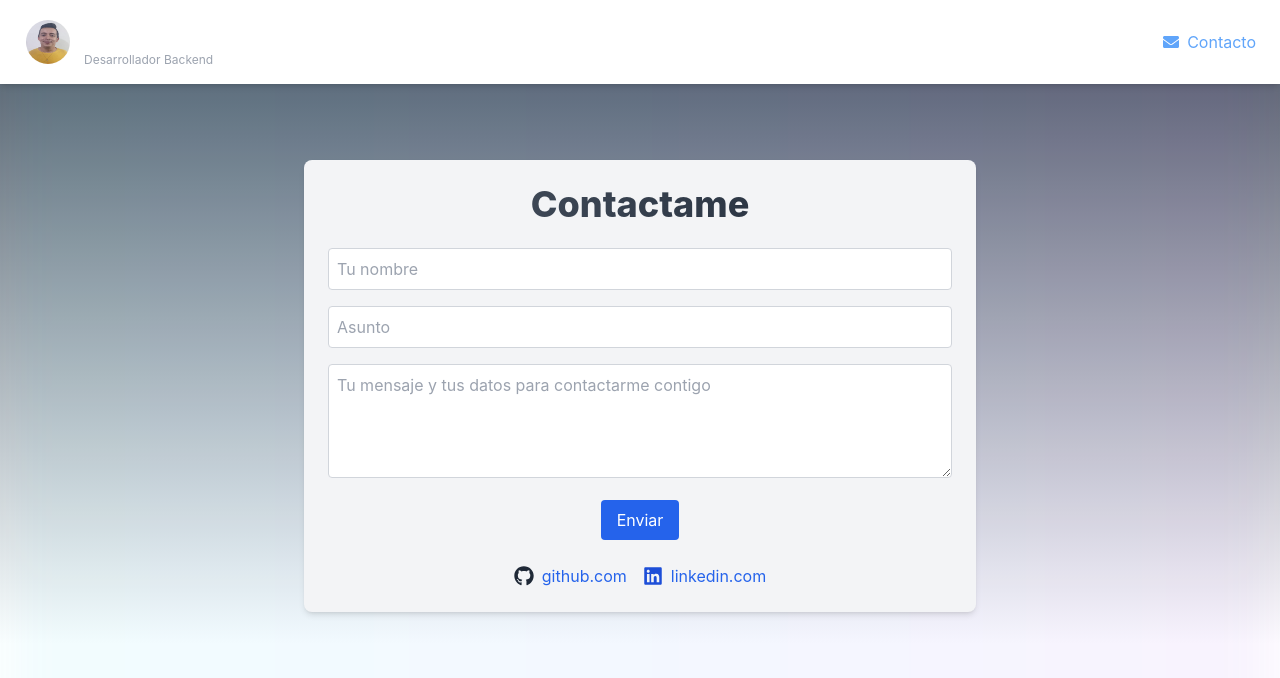
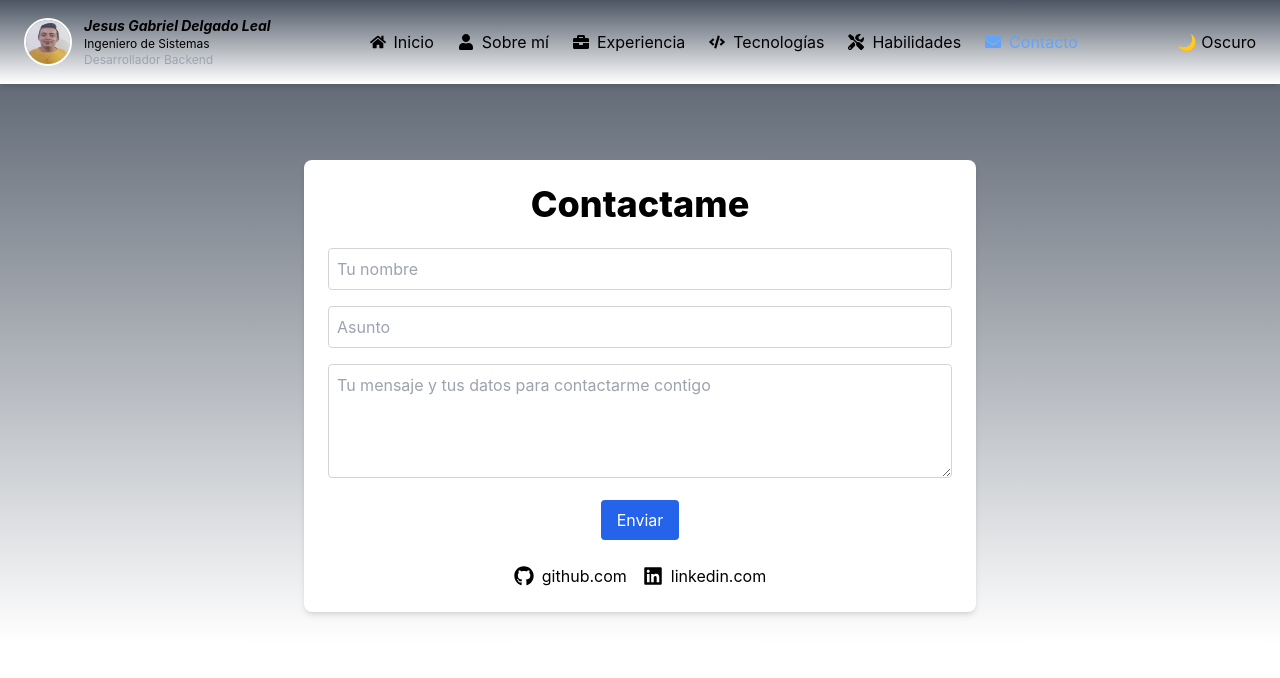
Before and after one commit to jgdelgado17/gabriel-delgado, a React (Create React App) app: page /#/contact in a window 1280 px wide. Shown: the top 678 px of the page. Built offline with nearby package versions, Linux system fonts and the light colour scheme.

Commit message:
button theme drak

```diff
--- a/src/App.tsx
+++ b/src/App.tsx
@@ -7,11 +7,26 @@ import Technologies from "./components/Technologies";
 import Skills from "./components/Skills";
 import Contact from "./components/Contact";
 import Experience from './components/Experience';
+import {useEffect, useState} from "react";
 
 function App() {
+    const [darkMode, setDarkMode] = useState(() => {
+        return localStorage.getItem('theme') === 'dark';
+    });
+
+    useEffect(() => {
+        if (darkMode) {
+            document.documentElement.classList.add('dark');
+            localStorage.setItem('theme', 'dark');
+        } else {
+            document.documentElement.classList.remove('dark');
+            localStorage.setItem('theme', 'light');
+        }
+    }, [darkMode]);
+
     return (
         <Router>
-            <Navbar/>
+            <Navbar toggleTheme={() => setDarkMode(!darkMode)} isDark={darkMode} />
             <Routes>
                 <Route path="*" element={<Hero/>}/>
                 <Route path="/about" element={<About/>}/>
--- a/src/components/Contact.tsx
+++ b/src/components/Contact.tsx
@@ -32,11 +32,9 @@ const Contact = () => {
     return (
         <section className="p-8 bg-gradient-to-b from-gray-600 text-white pt-40">
             <div className="relative max-w-2xl mx-auto">
-                <div className="absolute inset-0 rounded-lg p-[6px] z-0 animate-ping">
-                    <div className="w-full h-full rounded-lg bg-gradient-to-r from-cyan-400 via-blue-500 to-purple-600 filter blur-lg opacity-80"></div>
-                </div>
-                <div className="relative bg-gray-100 p-6 rounded-lg shadow-md z-10">
-                    <h2 className="text-2xl sm:text-4xl font-extrabold mb-6 text-center text-transparent bg-clip-text bg-gradient-to-r from-gray-600 to-gray-800">
+
+                <div className="relative bg-white dark:bg-gray-800 text-black dark:text-white p-6 rounded-lg shadow-md z-10">
+                    <h2 className="text-2xl sm:text-4xl font-extrabold mb-6 text-center bg-white dark:bg-gray-800 text-black dark:text-white">
                         Contactame
                     </h2>
 
@@ -72,25 +70,25 @@ const Contact = () => {
                         </div>
                         {sent && <p className="text-green-600 mt-2">Mensaje enviado correctamente 🎉</p>}
                     </form>
-                    <div className="flex flex-col md:flex-row justify-center items-center gap-4 mt-6">
+                    <div className="flex flex-col md:flex-row justify-center items-center gap-4 mt-6 ">
                         <div className="flex items-center gap-2">
-                            <FaGithub className="text-gray-800 text-xl"/>
+                            <FaGithub className="bg-white dark:bg-gray-800 text-black dark:text-white text-xl"/>
                             <a
                                 href="https://github.com/jgdelgado17"
                                 target="_blank"
                                 rel="noopener noreferrer"
-                                className="text-blue-600 hover:underline"
+                                className="bg-white dark:bg-gray-800 text-black dark:text-white hover:underline"
                             >
                                 github.com
                             </a>
                         </div>
                         <div className="flex items-center gap-2">
-                            <FaLinkedin className="text-blue-700 text-xl"/>
+                            <FaLinkedin className="bg-white dark:bg-gray-800 text-black dark:text-white text-xl"/>
                             <a
                                 href="https://www.linkedin.com/in/jesus-gabriel-delgado-leal-ab958a1a1/"
                                 target="_blank"
                                 rel="noopener noreferrer"
-                                className="text-blue-600 hover:underline"
+                                className="bg-white dark:bg-gray-800 text-black dark:text-white hover:underline"
                             >
                                 linkedin.com
                             </a>
--- a/src/components/Hero.tsx
+++ b/src/components/Hero.tsx
@@ -5,10 +5,11 @@ const Hero = () => {
 
     return (
         <section
-      className="relative min-h-screen bg-gradient-to-b from-gray-900 text-white flex items-center justify-between px-4 pt-20 bg-right bg-no-repeat bg-cover bg-fixed"
+            className="relative min-h-screen bg-white dark:bg-gray-900 text-black dark:text-white bg-gradient-to-b from-gray-600 flex items-center justify-between px-4 pt-20 bg-right bg-no-repeat bg-cover bg-fixed"
             style={{ backgroundImage: `url(${backgroundUrl})` }}
         >
-      <div className="absolute inset-0 bg-black bg-opacity-50 z-0"></div>
+            {/* Overlay modificado */}
+            <div className="absolute inset-0 bg-white/50 dark:bg-gray-800/20 z-0"></div>
 
             <div className="relative z-10 w-full md:w-1/2 text-center">
                 <h1 className="text-4xl md:text-6xl font-bold mb-4">Jesus Gabriel Delgado Leal</h1>
--- a/src/components/Navbar.tsx
+++ b/src/components/Navbar.tsx
@@ -7,7 +7,7 @@ import {
   FaTimes,
   FaTools,
   FaUser,
-  FaBriefcase
+  FaBriefcase,
 } from "react-icons/fa";
 import { NavLink, useLocation } from "react-router-dom";
 
@@ -20,7 +20,12 @@ const navItems = [
   { to: "/contact", label: "Contacto", icon: <FaEnvelope /> },
 ];
 
-const Navbar = () => {
+interface NavbarProps {
+  toggleTheme: () => void;
+  isDark: boolean;
+}
+
+const Navbar: React.FC<NavbarProps> = ({ toggleTheme, isDark }) => {
   const location = useLocation();
   const [menuOpen, setMenuOpen] = useState(false);
   const [isModalOpen, setIsModalOpen] = useState(false);
@@ -36,8 +41,9 @@ const Navbar = () => {
   return (
       <>
         {/* Navbar */}
-      <nav className="bg-gray-900/70 backdrop-blur-md text-white dark:bg-gray-800/80 fixed top-0 left-0 w-full z-50 bg-white shadow-md">
-        <div className="max-w-7xl mx-auto px-6 py-4 flex justify-between items-center">
+        <nav className="fixed w-full bg-white dark:bg-gray-900 text-black dark:text-white bg-gradient-to-b from-gray-600 shadow-md z-50">
+          <div className="max-w-7xl mx-auto px-6 w-full flex justify-between items-center py-4">
+            {/* Avatar y nombre */}
             <div className="flex items-center gap-3">
               <img
                   src={imageUrl}
@@ -52,8 +58,31 @@ const Navbar = () => {
               </div>
             </div>
 
-          {/* button menu mobile hamburger */}
+            {/* Menú Desktop */}
+            <div className="hidden md:flex space-x-6 text-sm md:text-base">
+              {navItems.map((item) => (
+                  <NavLink
+                      key={item.to}
+                      to={item.to}
+                      className={({ isActive }) =>
+                          `flex items-center gap-2 hover:text-blue-400 transition ${
+                              isActive ? "text-blue-400" : ""
+                          }`
+                      }
+                  >
+                    {item.icon}
+                    {item.label}
+                  </NavLink>
+              ))}
+            </div>
+
+            {/* Botón de tema + menú móvil */}
             <div className="flex items-center gap-4">
+              <button
+                  onClick={toggleTheme}
+              >
+                {isDark ? "☀️ Claro" : "🌙 Oscuro"}
+              </button>
               <button
                   onClick={toggleMenu}
                   className="text-xl md:hidden hover:text-blue-400 transition"
@@ -62,28 +91,12 @@ const Navbar = () => {
                 {menuOpen ? <FaTimes /> : <FaBars />}
               </button>
             </div>
-
-          {/* Menu Desktop */}
-          <div className="space-x-6 text-sm md:text-base hidden md:flex">
-            {navItems.map((item) => (
-              <NavLink
-                key={item.to}
-                to={item.to}
-                className={({ isActive }) =>
-                  `flex items-center gap-2 hover:text-blue-400 transition ${isActive ? "text-blue-400" : ""
-                  }`
-                }
-              >
-                {item.icon}
-                {item.label}
-              </NavLink>
-            ))}
-          </div>
           </div>
 
-        {/* animation menu mobile */}
+          {/* Menú móvil con animación */}
           <div
-          className={`md:hidden bg-gray-800 px-6 pb-4 space-y-2 text-sm overflow-hidden transition-all duration-300 ease-in-out ${menuOpen ? "max-h-[500px] opacity-100" : "max-h-0 opacity-0"
+              className={`md:hidden bg-gray-800 px-6 pb-4 space-y-2 text-sm text-white overflow-hidden transition-all duration-300 ease-in-out ${
+                  menuOpen ? "max-h-[500px] opacity-100" : "max-h-0 opacity-0"
               }`}
           >
             {navItems.map((item) => (
@@ -91,7 +104,8 @@ const Navbar = () => {
                     key={item.to}
                     to={item.to}
                     className={({ isActive }) =>
-                `flex items-center gap-2 hover:text-blue-400 transition ${isActive ? "text-blue-400" : ""
+                        `flex items-center gap-2 hover:text-blue-400 transition ${
+                            isActive ? "text-blue-400" : ""
                         }`
                     }
                 >
@@ -101,6 +115,8 @@ const Navbar = () => {
             ))}
           </div>
         </nav>
+
+        {/* Modal de imagen ampliada */}
         {isModalOpen && (
             <div
                 className="fixed inset-0 bg-black bg-opacity-80 flex items-center justify-center z-[999]"
@@ -110,7 +126,7 @@ const Navbar = () => {
                   src={imageUrl}
                   alt="Foto ampliada"
                   className="max-w-[90%] max-h-[90%] rounded-lg shadow-lg border-4 border-white"
-            onClick={(e) => e.stopPropagation()} // prevent click event from closing the modal
+                  onClick={(e) => e.stopPropagation()}
               />
             </div>
         )}
--- a/src/components/Skills.tsx
+++ b/src/components/Skills.tsx
@@ -15,7 +15,7 @@ const skills = {
 
 const Skills = () => {
     return (
-        <section id="skills" className="min-h-screen py-16 pt-40 bg-gradient-to-b from-gray-600 text-white text-center">
+        <section id="skills" className="min-h-screen py-16 pt-40 bg-white dark:bg-gray-900 text-black dark:text-white bg-gradient-to-b from-gray-600 text-center">
             <h2 className="text-3xl font-bold mb-10">Habilidades</h2>
 
             <div className="max-w-5xl mx-auto space-y-12">
--- a/src/components/Technologies.tsx
+++ b/src/components/Technologies.tsx
@@ -47,7 +47,7 @@ const technologies = [
 
 const Technologies = () => {
     return (
-        <section className="min-h-screen p-8 bg-gradient-to-b from-gray-600 text-white pt-40">
+        <section className="min-h-screen p-8 bg-white dark:bg-gray-900 text-black dark:text-white bg-gradient-to-b from-gray-600 pt-40">
             <div className="max-w-6xl mx-auto">
                 <h2 className="text-3xl font-semibold mb-8 text-center">Tecnologías</h2>
                 <div className="grid grid-cols-3 sm:grid-cols-4 md:grid-cols-5 gap-8 justify-items-center">
@@ -59,7 +59,7 @@ const Technologies = () => {
                             <div className={`text-5xl ${color} transition-transform hover:scale-110`}>
                                 <Icon />
                             </div>
-                            <span className="mt-2 text-sm font-medium text-black">{title}</span>
+                            <span className="mt-2 text-sm font-medium">{title}</span>
                         </div>
                     ))}
                 </div>
--- a/tailwind.config.js
+++ b/tailwind.config.js
@@ -1,5 +1,6 @@
 /** @type {import('tailwindcss').Config} */
 module.exports = {
+    darkMode: "class",
     content: ["./src/**/*.{js,ts,jsx,tsx}"],
     theme: {
         extend: {
```
Also changed, not shown: src/components/About.tsx (+4 -4 lines). Lines whose indentation alone changed are shown as unchanged.
